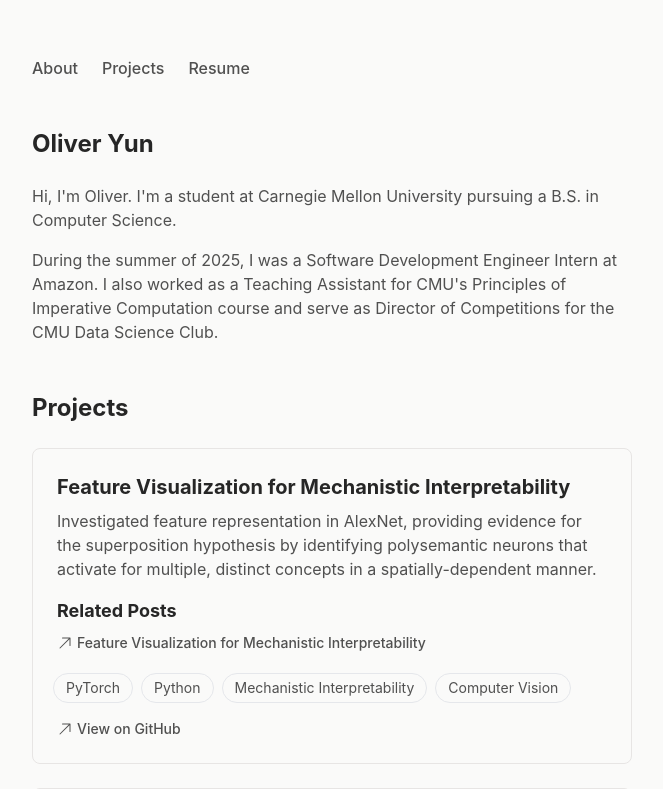
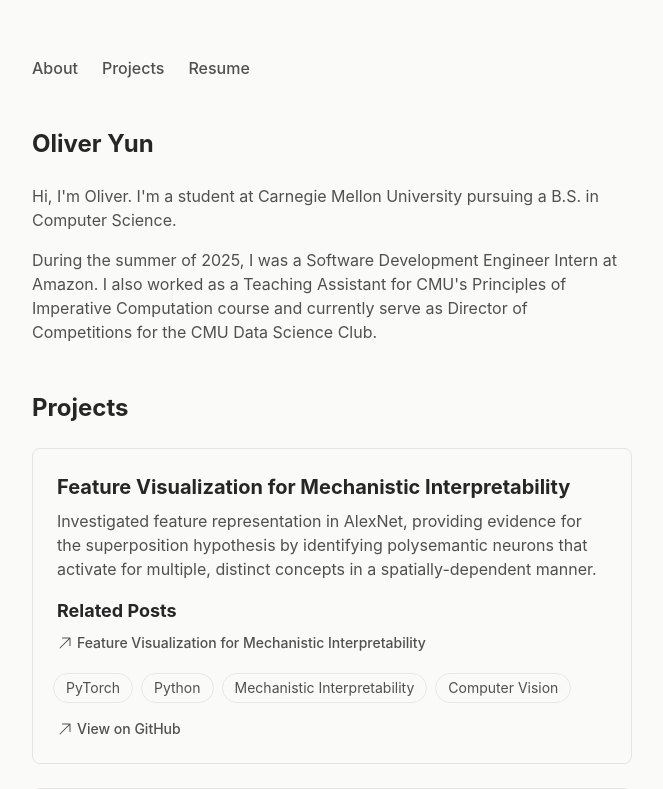
Before and after one commit to oliveryun11/portfolio, a Next.js app: page / in a window 1280 px wide. Shown: the top 789 px of the page, without its empty margins (308-971 px from the left). Built offline with nearby package versions, Linux system fonts and the light colour scheme.

Commit message:
change self intro wording

```diff
--- a/src/components/About.tsx
+++ b/src/components/About.tsx
@@ -11,8 +11,8 @@ export default function About() {
         <p>
           During the summer of 2025, I was a Software Development Engineer
           Intern at Amazon. I also worked as a Teaching Assistant for CMU&apos;s
-          Principles of Imperative Computation course and serve as Director of
-          Competitions for the CMU Data Science Club.
+          Principles of Imperative Computation course and currently serve as
+          Director of Competitions for the CMU Data Science Club.
         </p>
       </div>
     </div>
```
